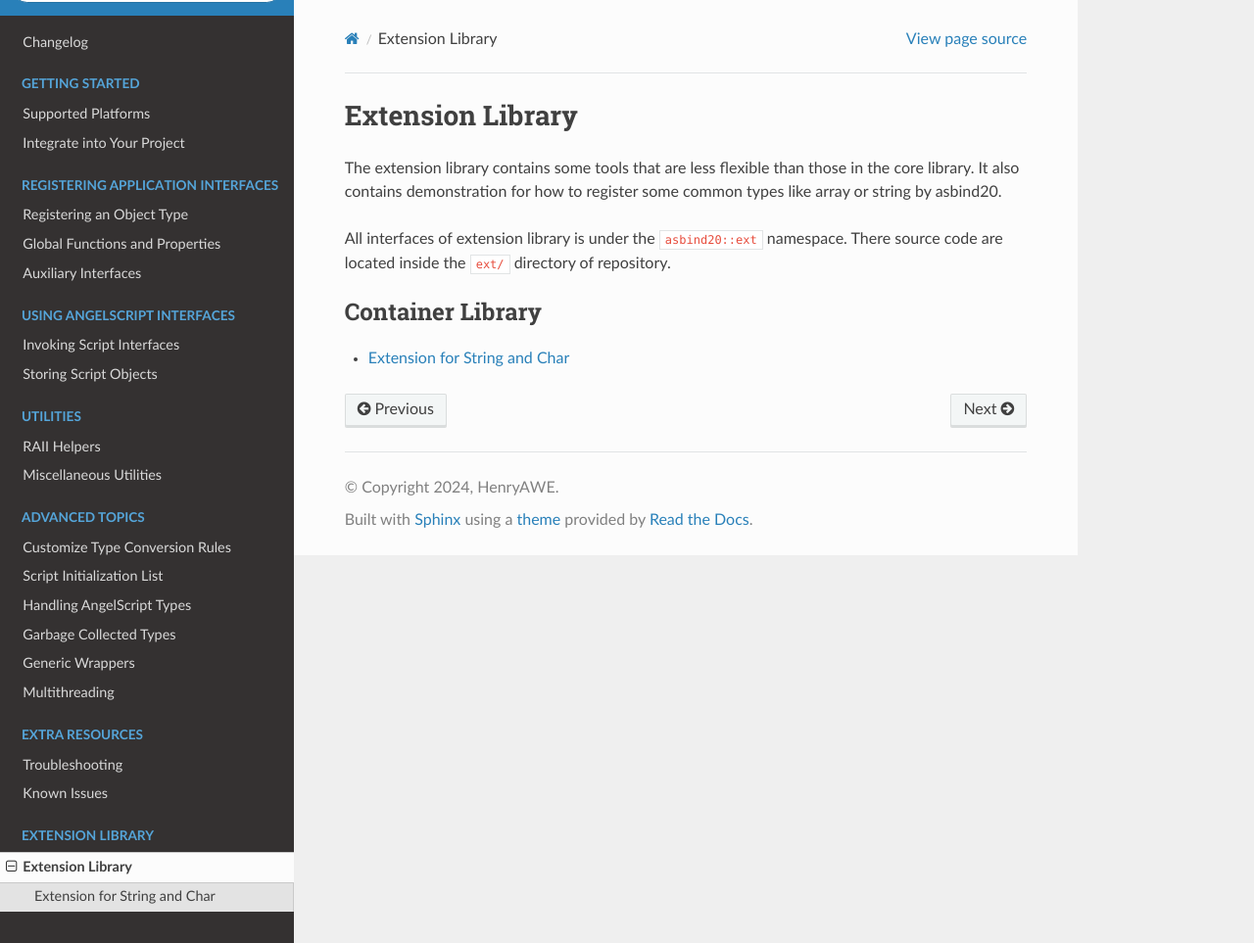
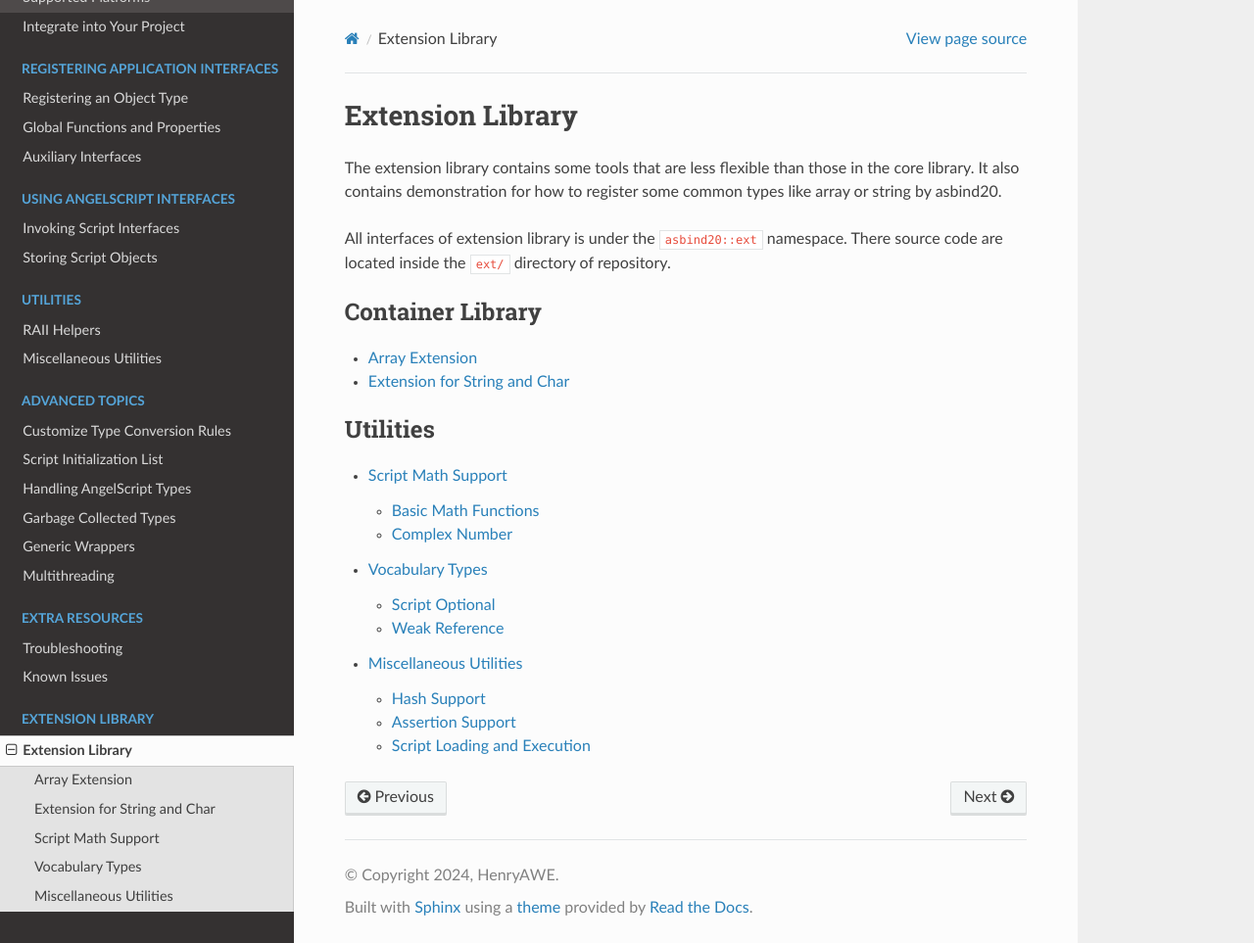
Before and after one commit to HenryAWE/asbind20, a Sphinx documentation site: the page built from doc/ext/ext.rst, in a window 1280 px wide and 963 px high. Shown: the whole window at 98% size. Built offline with Sphinx 7.4.7 and the Read the Docs theme 3.1.0, drawn with Linux system fonts in a browser that asks for light colours.

Commit message:
Placeholders for extension library

```diff
--- /dev/null
+++ b/doc/ext/container/array.rst
@@ -0,0 +1,2 @@
+Array Extension
+===============
--- a/doc/ext/ext.rst
+++ b/doc/ext/ext.rst
@@ -11,4 +11,13 @@ There source code are located inside the ``ext/`` directory of repository.
    :maxdepth: 1
    :caption: Container Library
 
+   container/array
    container/stdstring
+
+.. toctree::
+   :maxdepth: 2
+   :caption: Utilities
+
+   utility/math
+   utility/vocabulary
+   utility/misc
--- /dev/null
+++ b/doc/ext/utility/math.rst
@@ -0,0 +1,8 @@
+Script Math Support
+===================
+
+Basic Math Functions
+--------------------
+
+Complex Number
+--------------
--- /dev/null
+++ b/doc/ext/utility/misc.rst
@@ -0,0 +1,11 @@
+Miscellaneous Utilities
+=======================
+
+Hash Support
+------------
+
+Assertion Support
+-----------------
+
+Script Loading and Execution
+----------------------------
--- /dev/null
+++ b/doc/ext/utility/weakref.rst
@@ -0,0 +1,8 @@
+Weak Reference for Script
+=========================
+
+C++ Interfaces
+--------------
+
+Example Usage
+-------------
```
Also changed, not shown: doc/ext/utility/vocabulary.rst (added, +13 -0 lines).
